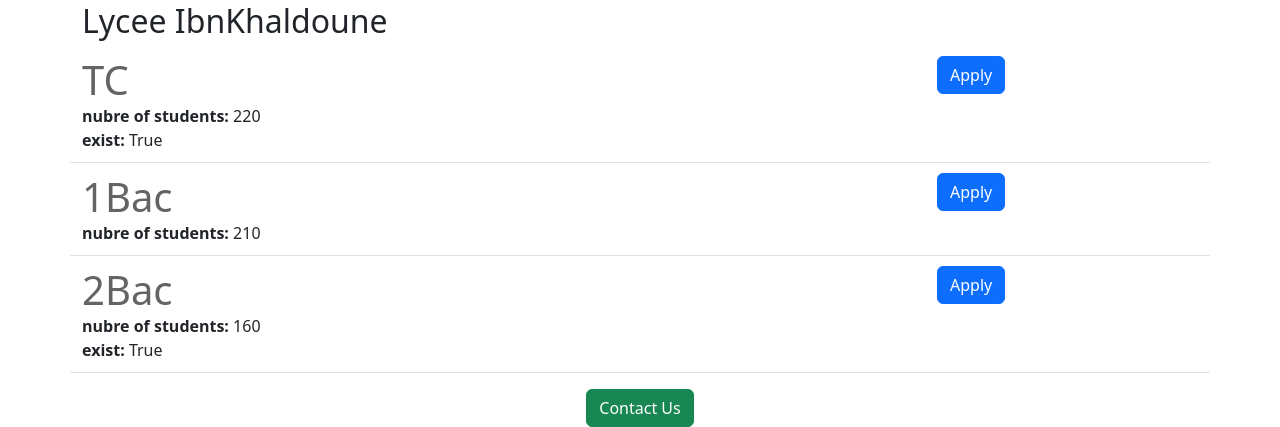
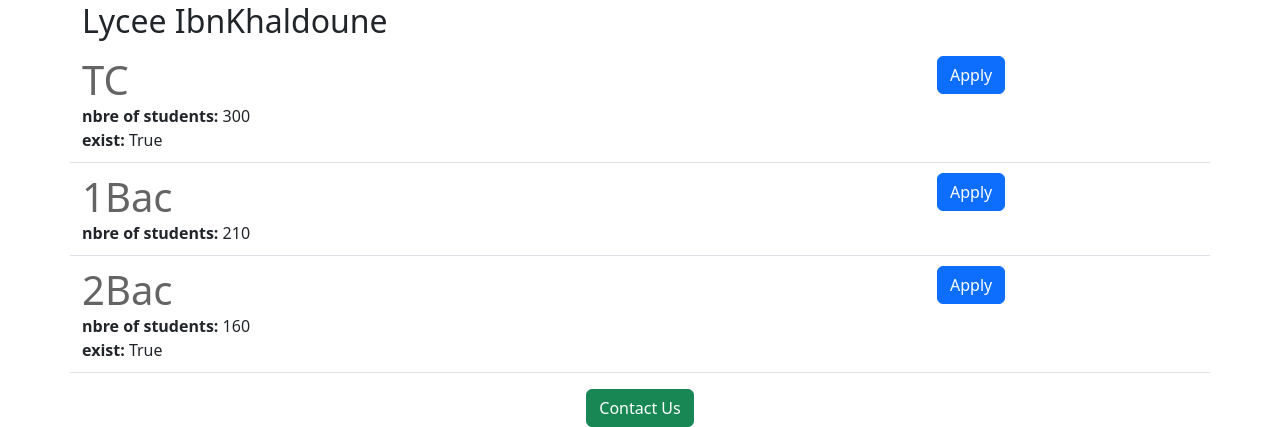
Before and after one commit to azzouzi-source/projectcs50, a Flask app: page / in a window 1280 px wide. Shown: the part 902-1329 px from the top of the page. Run offline with Flask 2, Linux system fonts and the light colour scheme.

Commit message:
modified app.py and afich.html

```diff
--- a/app.py
+++ b/app.py
@@ -6,7 +6,7 @@ OPTIONS = [
   {
     'id': 1,
     'title': 'TC',
-    'nubre_elev': 220,
+    'nubre_elev': 300,
     'exist': True
   },
   {
--- a/templates/affich.html
+++ b/templates/affich.html
@@ -5,7 +5,7 @@
           </h1>
           <div>
             <b>
-              nubre of students:
+              nbre of students:
             </b>
             {{option['nubre_elev']}}
           </div>
```
